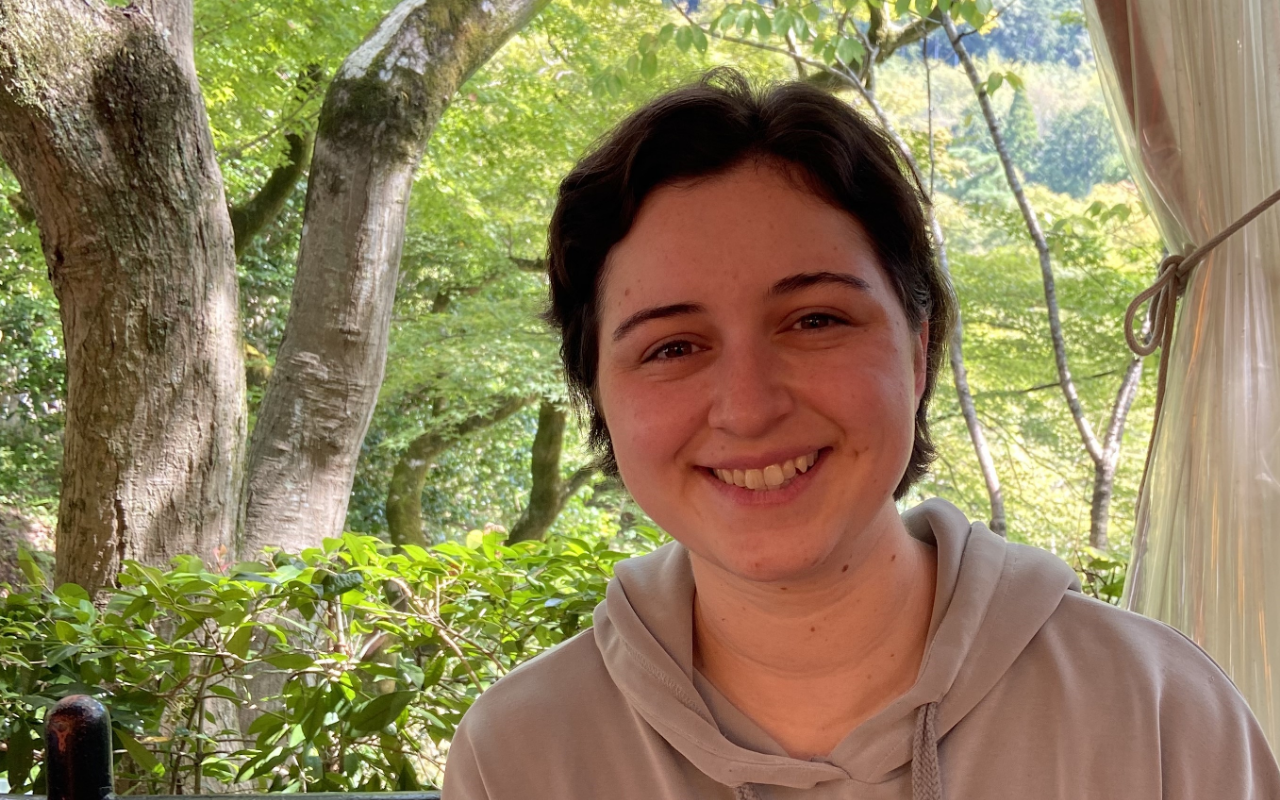
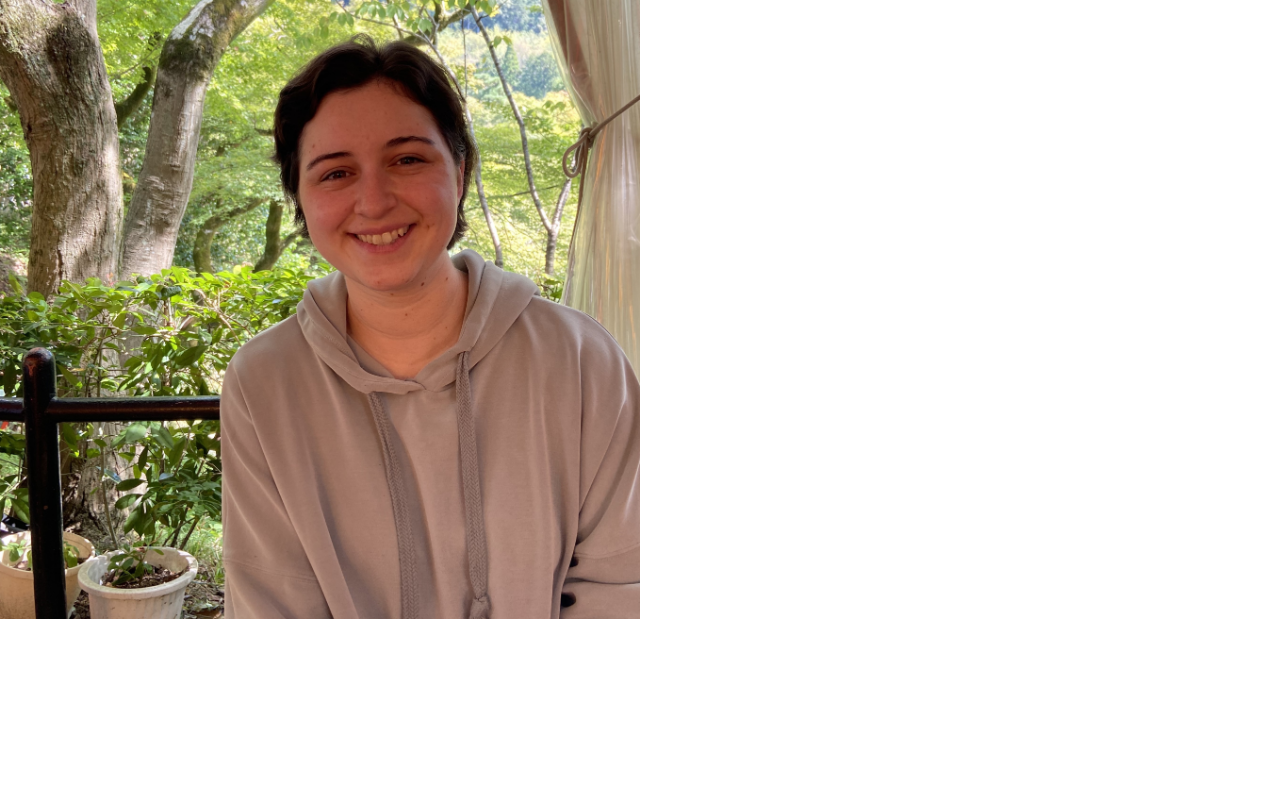
Before and after one commit to bobabun21/bobabun21.github.io, a React (Create React App) app: page / in a window 1280 px wide. Shown: the top 800 px of the page. Built offline with nearby package versions, Linux system fonts and the light colour scheme.

Commit message:
reorganize app.jsx and move components to separate file

```diff
--- a/src/App.jsx
+++ b/src/App.jsx
@@ -1,38 +1,12 @@
 import './App.css';
 import React from 'react';
-import { Avatar, Box } from '@mui/material';
 import photo from './assets/profile-photo-web-page.JPG';
+import ProfilePhoto from './PagePhoto';
 
 function App() {
   return (
     <div className='App'>
-      <Box
-        sx={{
-          width: 'auto', // Viewport width
-          height: 'auto', // Viewport height
-          justifyContent: 'flex-start',
-          alignItems: 'flex-start',
-          margin: 0,
-          padding: 0,
-          overflow: 'hidden'
-        }}
-      >
-        <Avatar
-          className='profile-picture'
-          alt='Kelsey Belanger'
-          src={photo}
-          sx={{
-            width: '100%',
-            height: '100%',
-            display: 'block',
-            margin: 0,
-            padding: 0
-            // borderRadius: 0 // Remove border radius to avoid rounded corners
-            // objectFit: 'cover' // Ensure the image covers the container
-          }}
-          variant='square'
-        />
-      </Box>
+      <ProfilePhoto photo={photo} />
     </div>
   );
 }
--- /dev/null
+++ b/src/PagePhoto.jsx
@@ -0,0 +1,33 @@
+import React from 'react';
+import Box from '@mui/material/Box';
+import Avatar from '@mui/material/Avatar';
+
+export default function ProfilePhoto({ photo }) {
+  return (
+    <Box
+      sx={{
+        width: '100%',
+        height: '100%',
+        justifyContent: 'flex-start',
+        alignItems: 'flex-start',
+        margin: 0,
+        padding: 0,
+        overflow: 'hidden'
+      }}
+    >
+      <Avatar
+        className='profile-picture'
+        alt='Kelsey Belanger'
+        src={photo}
+        sx={{
+          width: '50%',
+          height: '100%',
+          display: 'block',
+          margin: 0,
+          padding: 0
+        }}
+        variant='square'
+      />
+    </Box>
+  );
+}
```
